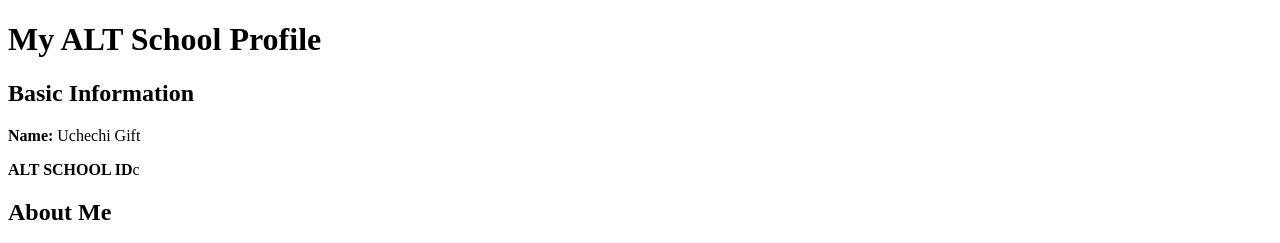
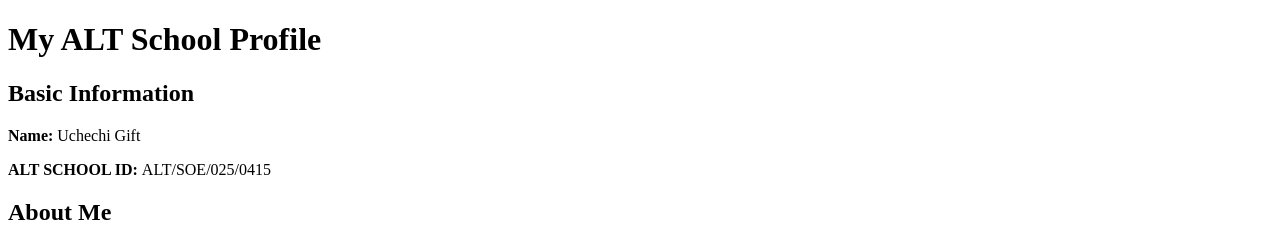
Before and after one commit to NonyeGuru/Assignment-1, a plain HTML site: page index.html in a window 1280 px wide. Shown: the top 243 px of the page. Drawn offline with Linux system fonts and the light colour scheme.

Commit message:
make some correction

```diff
--- a/index.html
+++ b/index.html
@@ -13,7 +13,7 @@
   <!--Basic information-->
   <h2>Basic Information</h2>
   <p><strong>Name:</strong> Uchechi Gift</p>
-  <p><strong>ALT SCHOOL ID</strong>c</p>
+  <p><strong>ALT SCHOOL ID: </strong>ALT/SOE/025/0415</p>
 
   <!--Biography-->
   <h2>About Me</h2>
```
